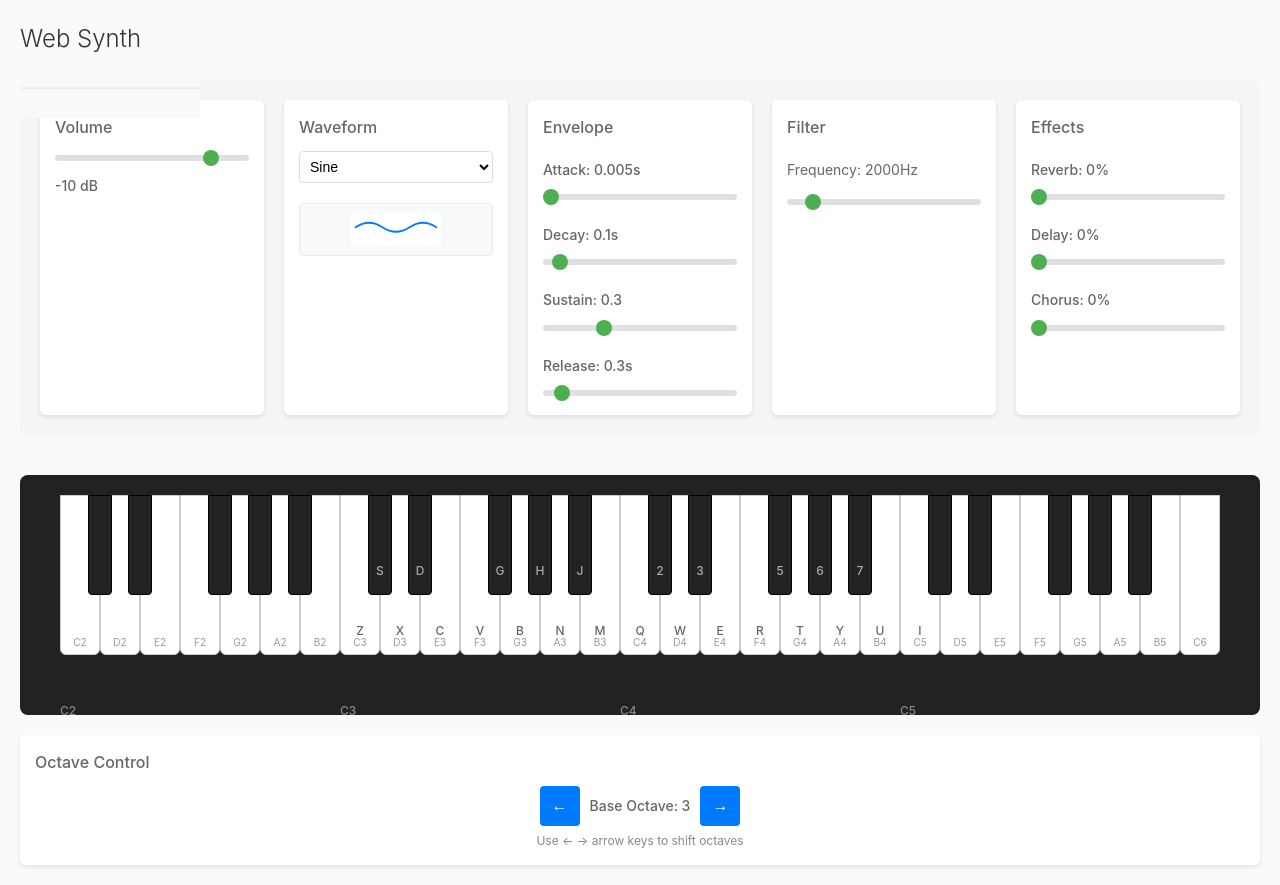
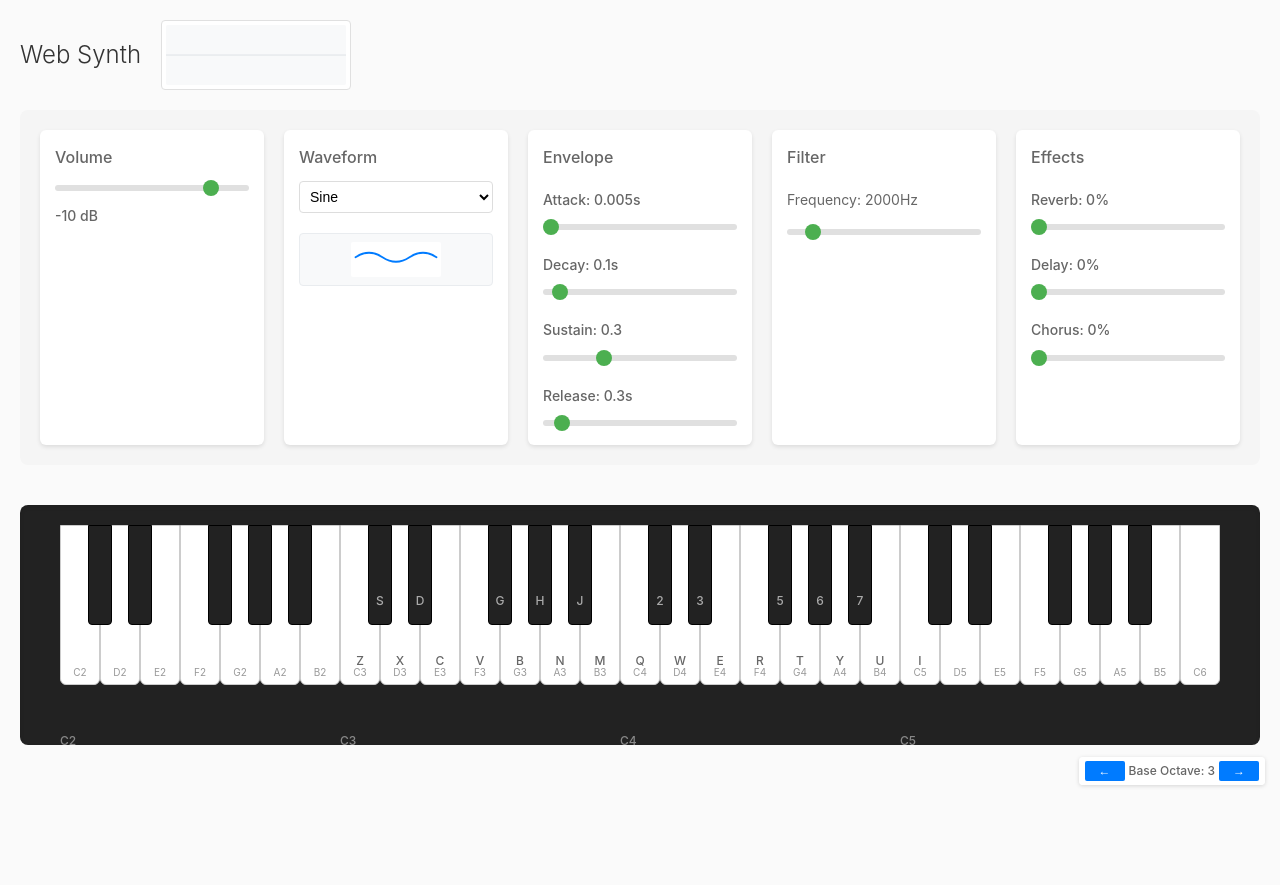
Before and after one commit to HatakeyamaOsamu/aji, a React (Vite) app: page / in a window 1280 px wide. After the commit the page ends 800 px from the top, so only its background shows below. Built offline with nearby package versions, Linux system fonts and the light colour scheme.

Commit message:
feat: 左揃えヘッダー、4オクターブ鍵盤対応、最小限オクターブ制御、リアルタイム波形表示スタイル

```diff
--- a/src/styles/synth.css
+++ b/src/styles/synth.css
@@ -8,12 +8,12 @@
   position: relative;
 }
 
-/* Header */
+/* Header - left aligned with waveform display */
 .synth-header {
-  position: absolute;
-  top: 20px;
-  left: 20px;
-  z-index: 10;
+  display: flex;
+  align-items: center;
+  gap: 20px;
+  margin-bottom: 20px;
 }
 
 .synth-header h1 {
@@ -23,12 +23,25 @@
   margin: 0;
 }
 
+/* Waveform Visualizer */
+.waveform-visualizer {
+  background: white;
+  border: 1px solid #e0e0e0;
+  border-radius: 4px;
+  padding: 4px;
+}
+
+.waveform-visualizer canvas {
+  display: block;
+  border-radius: 2px;
+}
+
 /* Controls Grid */
 .controls-grid {
   display: grid;
   grid-template-columns: repeat(auto-fit, minmax(200px, 1fr));
   gap: 20px;
-  margin: 60px 0 40px 0;
+  margin-bottom: 40px;
   padding: 20px;
   background: #f5f5f5;
   border-radius: 8px;
@@ -73,7 +86,7 @@
   color: #666;
 }
 
-/* Waveform Display */
+/* Waveform Display (static) */
 .waveform-display {
   margin-top: 10px;
   padding: 8px;
@@ -90,67 +103,70 @@
   border-radius: 2px;
 }
 
-/* Octave Control - moved to bottom corner */
-.octave-control-bottom {
+/* Minimal Octave Control - very small bottom corner */
+.octave-control-minimal {
   position: fixed;
-  bottom: 20px;
-  right: 20px;
-  background: rgba(255, 255, 255, 0.9);
-  padding: 10px;
-  border-radius: 6px;
-  box-shadow: 0 2px 8px rgba(0,0,0,0.1);
+  bottom: 15px;
+  right: 15px;
+  background: rgba(255, 255, 255, 0.95);
+  padding: 4px 6px;
+  border-radius: 4px;
+  box-shadow: 0 1px 4px rgba(0,0,0,0.15);
   backdrop-filter: blur(5px);
   z-index: 100;
+  font-size: 0.75rem;
 }
 
-.octave-control-bottom .control-section {
+.octave-control-minimal .control-section {
   margin: 0;
+  padding: 0;
   box-shadow: none;
   background: transparent;
-  padding: 5px;
 }
 
-.octave-display {
+.octave-control-minimal .control-section h3 {
+  display: none; /* Hide title */
+}
+
+.octave-control-minimal .octave-display {
   display: flex;
   align-items: center;
-  justify-content: center;
-  gap: 10px;
-  margin: 5px 0;
+  gap: 4px;
+  margin: 0;
 }
 
-.octave-display button {
-  padding: 4px 8px;
-  font-size: 1rem;
+.octave-control-minimal .octave-display button {
+  padding: 2px 6px;
+  font-size: 0.75rem;
   background: #007bff;
   color: white;
   border: none;
-  border-radius: 4px;
+  border-radius: 2px;
   cursor: pointer;
   transition: background 0.2s;
-  min-width: 30px;
+  min-width: 20px;
+  height: 20px;
 }
 
-.octave-display button:hover:not(:disabled) {
+.octave-control-minimal .octave-display button:hover:not(:disabled) {
   background: #0056b3;
 }
 
-.octave-display button:disabled {
+.octave-control-minimal .octave-display button:disabled {
   background: #ccc;
   cursor: not-allowed;
 }
 
-.octave-display span {
-  font-size: 0.875rem;
+.octave-control-minimal .octave-display span {
+  font-size: 0.75rem;
   font-weight: 500;
-  min-width: 20px;
+  min-width: 8px;
   text-align: center;
+  color: #666;
 }
 
-.hint {
-  text-align: center;
-  font-size: 0.75rem;
-  color: #888;
-  margin-top: 4px;
+.octave-control-minimal .hint {
+  display: none; /* Hide hint */
 }
 
 /* Keyboard Wrapper */
@@ -162,16 +178,16 @@
   overflow-y: hidden;
 }
 
-/* Virtual Keyboard - 3 octaves + C */
+/* Virtual Keyboard - 4 octaves + C */
 .virtual-keyboard {
   position: relative;
   height: 200px;
-  min-width: 860px; /* 3 octaves * 280px + padding */
+  min-width: 1140px; /* 4 octaves * 280px + padding */
   margin: 0 20px; /* Add left and right margins */
 }
 
 .virtual-keyboard.extended {
-  width: 880px; /* Exact width for 3 octaves + final C + margins */
+  width: 1160px; /* Exact width for 4 octaves + final C + margins */
 }
 
 /* Piano Keys */
@@ -277,7 +293,7 @@
 
   .virtual-keyboard {
     height: 150px;
-    min-width: 640px;
+    min-width: 860px;
   }
 
   .white-key {
@@ -288,13 +304,24 @@
     height: 80px;
   }
 
-  .octave-control-bottom {
+  .octave-control-minimal {
     bottom: 10px;
     right: 10px;
-    padding: 8px;
+    padding: 3px 5px;
+  }
+
+  .synth-header {
+    flex-direction: column;
+    align-items: flex-start;
+    gap: 10px;
   }
 
   .synth-header h1 {
     font-size: 1.25rem;
   }
+
+  .waveform-visualizer canvas {
+    width: 120px !important;
+    height: 40px !important;
+  }
 }
```
